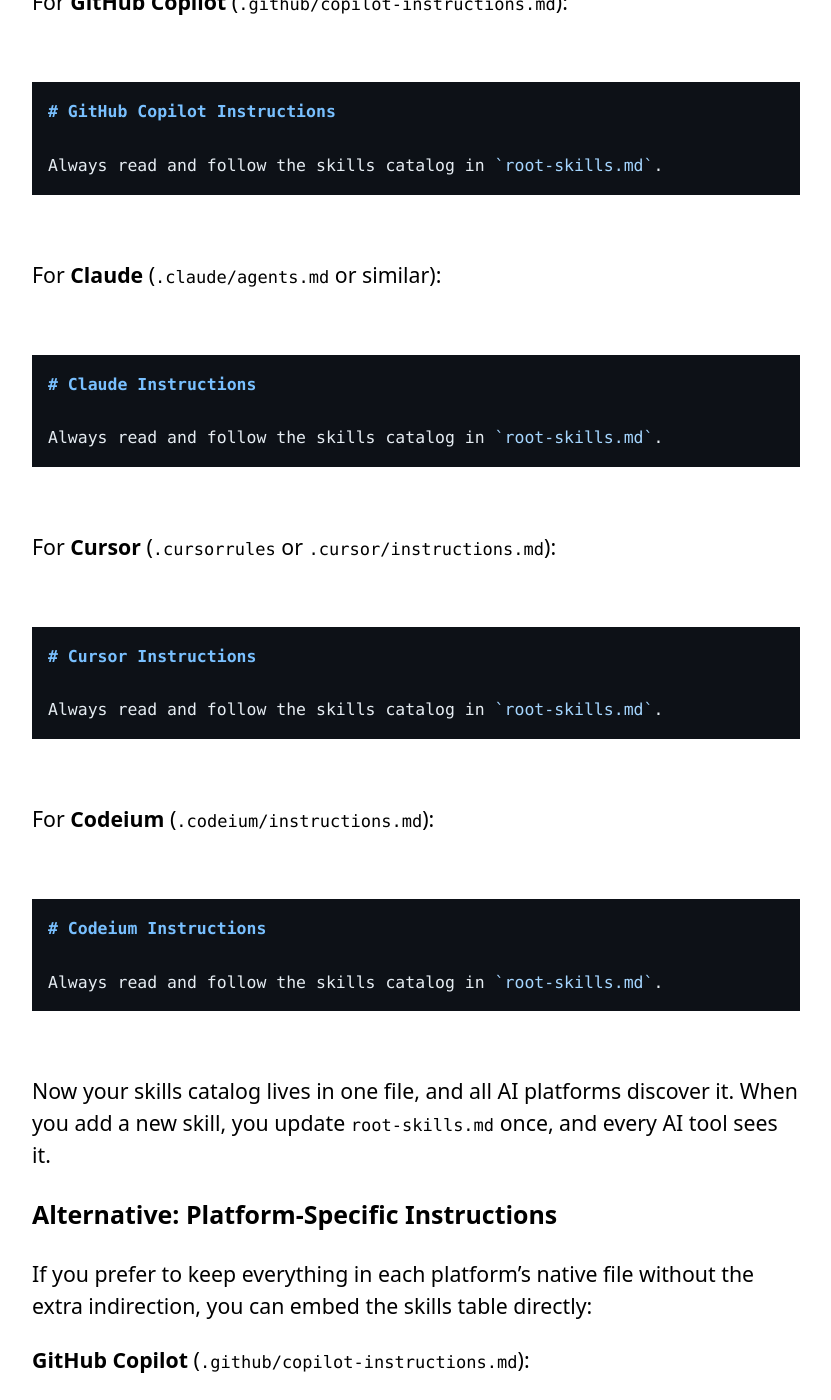
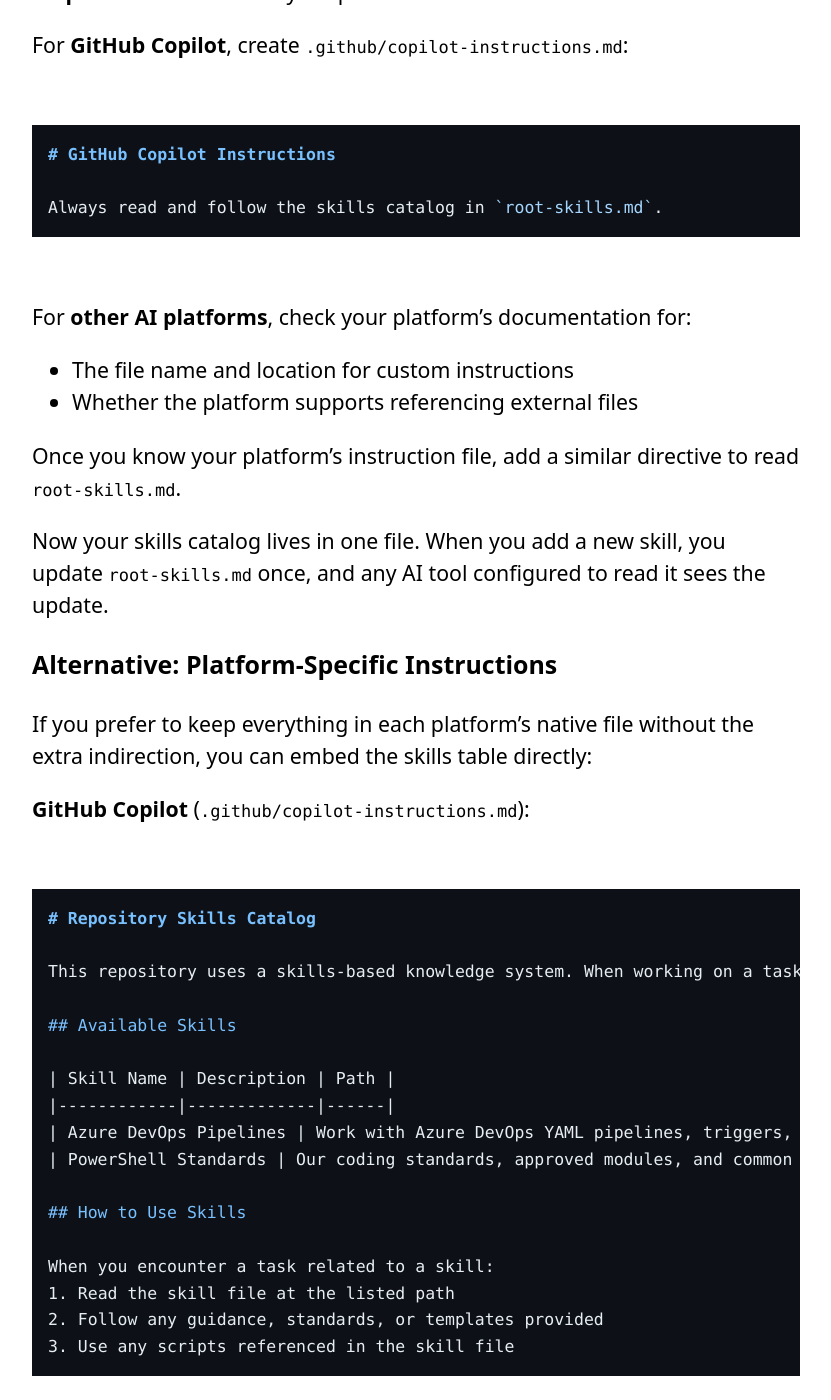
Before and after one commit to Tiberriver256/Tiberriver256.GitHub.io, a Jekyll site: the page built from _posts/2025-11-02-skills-catalog-part-1-indexing-ai-context.md, in a window 1280 px wide and 1400 px high, scrolled down 3821 px. Shown: the whole window, without its empty margins (224-1055 px from the left). Built offline with Jekyll 4.4.1, drawn with Linux system fonts in a browser that asks for light colours; comment, search, counter and statistics services are not loaded; some of the changed text lies outside the part shown.

Commit message:
Remove speculative platform file names, focus on verified info
Co-authored-by: Tiberriver256 <6989492+Tiberriver256@users.noreply.github.com>

````diff
--- a/_posts/2025-11-02-skills-catalog-part-1-indexing-ai-context.md
+++ b/_posts/2025-11-02-skills-catalog-part-1-indexing-ai-context.md
@@ -68,13 +68,11 @@ The detailed information loads **on demand**, not upfront.
 
 This pattern works across AI platforms because it relies on a simple principle: every platform has _some_ file that's always in context.
 
-For **GitHub Copilot**, that file is `.github/copilot-instructions.md`. Create it in your repository root, and Copilot automatically includes it in every conversation within that repository.
+**GitHub Copilot** automatically loads `.github/copilot-instructions.md` from your repository root in every conversation within that repository. This is documented and reliable.
 
-For **Claude** with Code, you might use `.claude/instructions.md` or similar.
+**Other AI platforms** have their own mechanisms for loading custom instructions. The specific file names and locations vary by platform, so consult your platform's documentation. The key is identifying which file your AI tool automatically includes in context.
 
-For **custom agents**, you define which files load automatically.
-
-The mechanics change, but the pattern stays the same: one always-loaded file contains your skills table.
+The pattern stays the same regardless of platform: one always-loaded file contains your skills table (or references it).
 
 ### Vendor-Agnostic Implementation
 
@@ -102,9 +100,9 @@ When you encounter a task related to a skill:
 3. Use any scripts referenced in the skill file
 ```
 
-**Step 2**: Reference it from each platform's instruction file.
+**Step 2**: Reference it from your platform's instruction file.
 
-For **GitHub Copilot** (`.github/copilot-instructions.md`):
+For **GitHub Copilot**, create `.github/copilot-instructions.md`:
 
 ```markdown
 # GitHub Copilot Instructions
@@ -112,31 +110,13 @@ For **GitHub Copilot** (`.github/copilot-instructions.md`):
 Always read and follow the skills catalog in `root-skills.md`.
 ```
 
-For **Claude** (`.claude/agents.md` or similar):
+For **other AI platforms**, check your platform's documentation for:
+- The file name and location for custom instructions
+- Whether the platform supports referencing external files
 
-```markdown
-# Claude Instructions
+Once you know your platform's instruction file, add a similar directive to read `root-skills.md`.
 
-Always read and follow the skills catalog in `root-skills.md`.
-```
-
-For **Cursor** (`.cursorrules` or `.cursor/instructions.md`):
-
-```markdown
-# Cursor Instructions
-
-Always read and follow the skills catalog in `root-skills.md`.
-```
-
-For **Codeium** (`.codeium/instructions.md`):
-
-```markdown
-# Codeium Instructions
-
-Always read and follow the skills catalog in `root-skills.md`.
-```
-
-Now your skills catalog lives in one file, and all AI platforms discover it. When you add a new skill, you update `root-skills.md` once, and every AI tool sees it.
+Now your skills catalog lives in one file. When you add a new skill, you update `root-skills.md` once, and any AI tool configured to read it sees the update.
 
 ### Alternative: Platform-Specific Instructions
 
````
